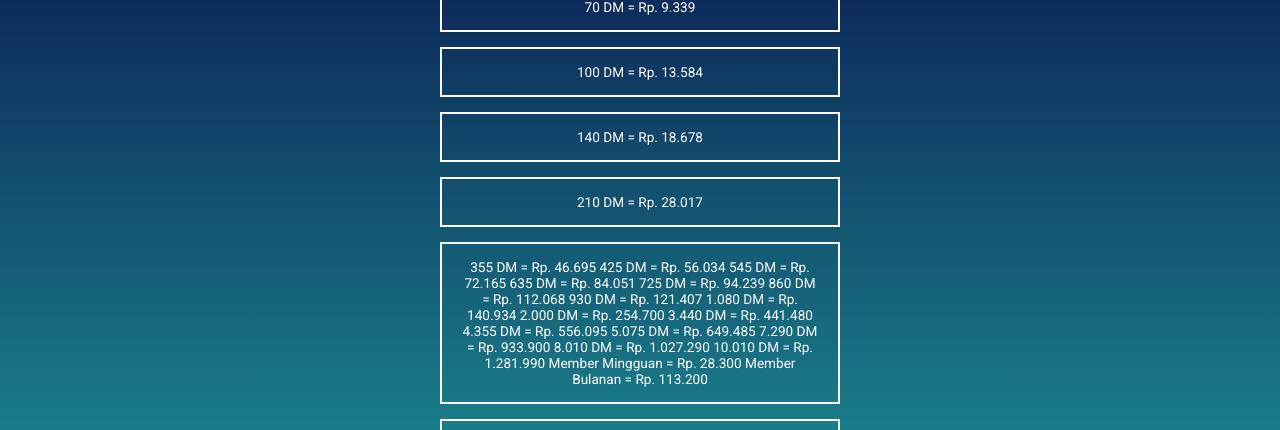
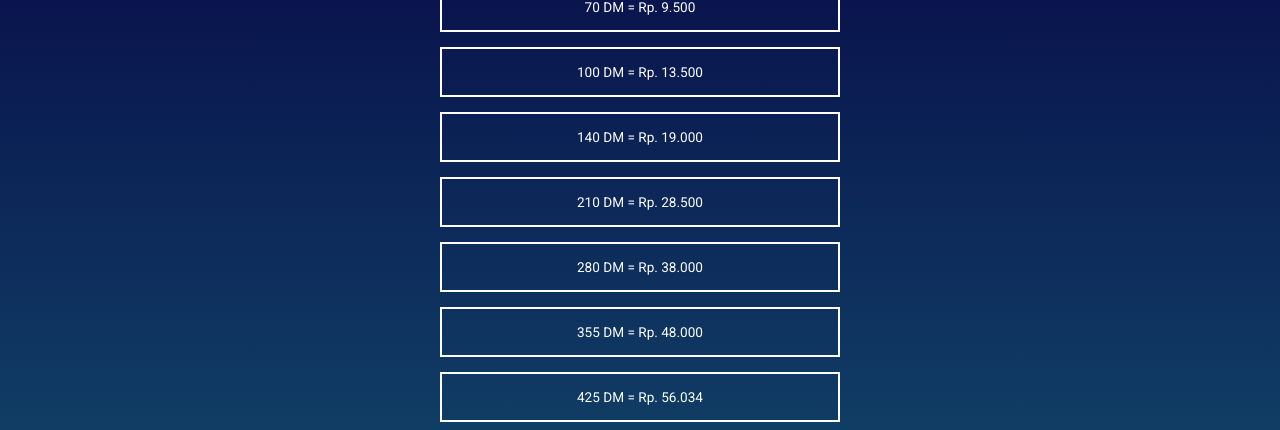
Before and after one commit to ramadhankukuh/price-list-ff, a website: page index.html in a window 1280 px wide. Shown: the part 249-679 px from the top of the page. Drawn offline with Linux system fonts and the light colour scheme.

Commit message:
Update index.html

```diff
--- a/index.html
+++ b/index.html
@@ -19,27 +19,25 @@
         <!-- Popular Content -->
         <h2>Popular Content</h2>
 
-        <a href="">70 DM = Rp. 9.339
-        <a href="">100 DM = Rp. 13.584
-        <a href="">140 DM = Rp. 18.678
-        <a href="">210 DM = Rp. 28.017
-        <a href="">355 DM = Rp. 46.695
-425 DM = Rp. 56.034
-545 DM = Rp. 72.165
-635 DM = Rp. 84.051
-725 DM = Rp. 94.239
-860 DM = Rp. 112.068
-930 DM = Rp. 121.407
-1.080 DM = Rp. 140.934
-2.000 DM = Rp. 254.700
-3.440 DM = Rp. 441.480
-4.355 DM = Rp. 556.095
-5.075 DM = Rp. 649.485
-7.290 DM = Rp. 933.900
-8.010 DM = Rp. 1.027.290
-10.010 DM = Rp. 1.281.990
-Member Mingguan = Rp. 28.300
-Member Bulanan = Rp. 113.200</a>
+        <a href="">70 DM = Rp. 9.500
+        <a href="">100 DM = Rp. 13.500
+        <a href="">140 DM = Rp. 19.000
+        <a href="">210 DM = Rp. 28.500
+        <a href="">280 DM = Rp. 38.000
+        <a href="">355 DM = Rp. 48.000
+        <a href="">425 DM = Rp. 56.034
+        <a href="">500 DM = Rp. 68.000
+        <a href="">720 DM = Rp. 95.000
+        <a href="">860 DM = Rp. 112.068
+        <a href="">930 DM = Rp. 121.407
+        <a href="">1.000 DM = Rp. 140.934
+        <a href="">1.440 DM = Rp. 254.700
+        <a href="">2.000 DM = Rp. 441.480
+        <a href="">3.000 DM = Rp. 556.095
+        <a href="">4.000 DM = Rp. 649.485
+        <a href="">7.290 DM = Rp. 933.900
+        <a href="">Member Mingguan = Rp. 28.300
+        <a href="">Member Bulanan = Rp. 113.200</a>
         <a href=""><img class="logo" src="mobile-legends/logo.jpeg</a>
         <a href="http://ramadhankukuh.github.io/cek-wr">Cek Win Rate Mobile Legends Kalian</a>
 
```
